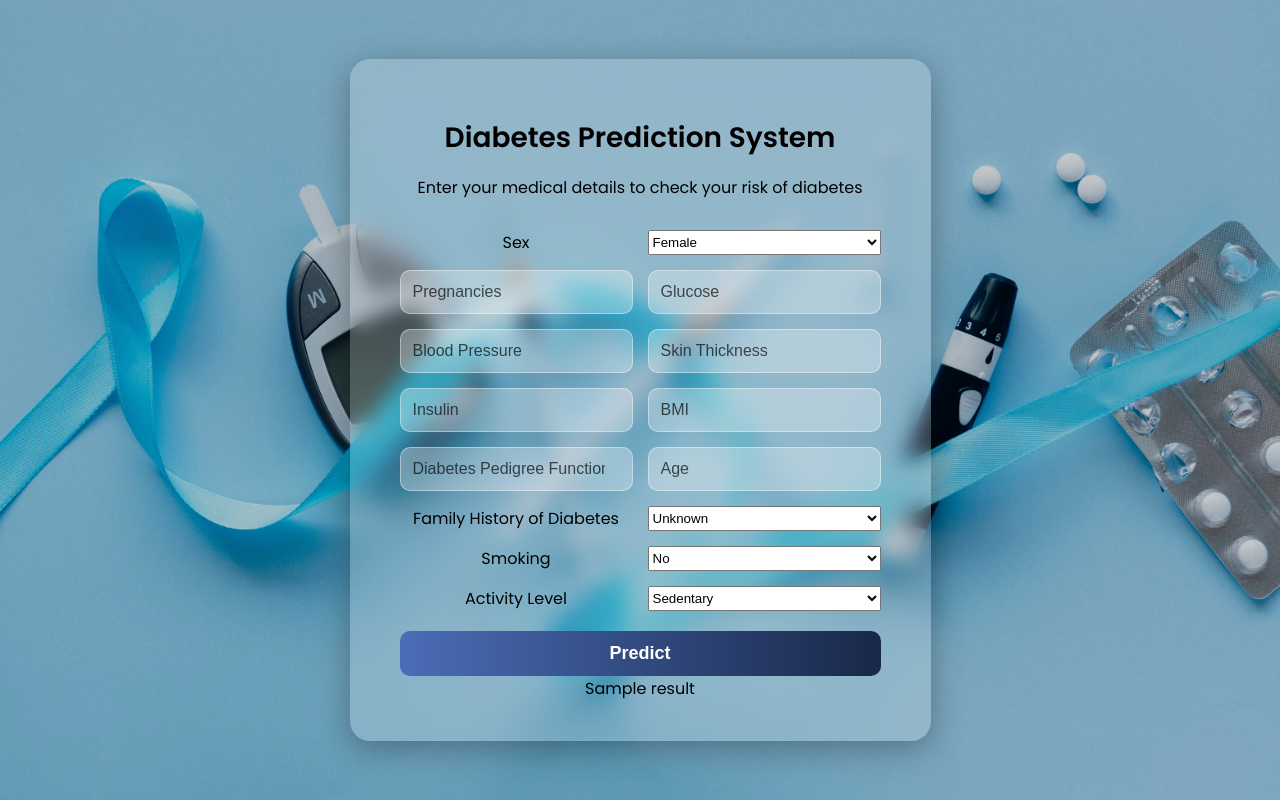
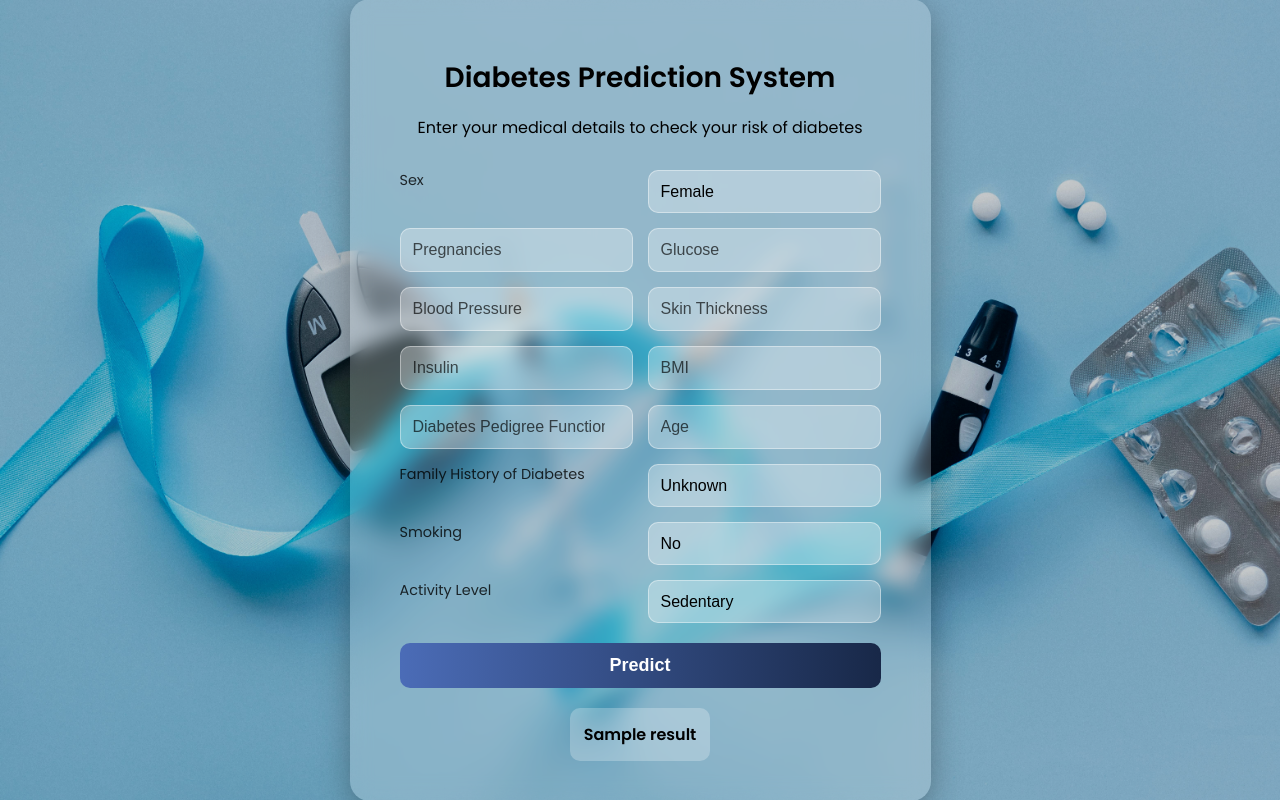
Before and after one commit to Abaidullahbutt/Diabetes_Prediction_AI, a Flask app: template templates/index.html in a window 1280 px wide. Run offline with Flask 3, Linux system fonts and the light colour scheme; the template is opened without the code that fills it: most values are stand-ins (such as "Sample title", 1, 10 or a date in 2020); parts of the project's set-up code (start-up, migrations or seed data) failed here and were passed over.

Commit message:
Style selects/labels and result box for consistent UI

```diff
--- a/static/style.css
+++ b/static/style.css
@@ -65,18 +65,57 @@ body, html {
 }
 
 /* Inputs */
-input {
+input, select {
     padding: 12px;
     border-radius: 10px;
     border: 1px solid rgba(255, 255, 255, 0.4);
     background: rgba(255, 255, 255, 0.3);
     color: #000;
     font-size: 16px;
+    -webkit-appearance: none; /* remove default arrow on Safari */
+    -moz-appearance: none;
+    appearance: none;
 }
 
 input::placeholder {
     color: #000000aa;
 }
+
+/* Labels for accessibility and clarity */
+label {
+    display: block;
+    text-align: left;
+    font-size: 0.9rem;
+    color: #000000cc;
+    margin-bottom: 6px;
+}
+
+/* Disabled inputs/selects (e.g., Pregnancies when Sex=Male) */
+input:disabled, select:disabled {
+    opacity: 0.7;
+    filter: grayscale(10%);
+    cursor: not-allowed;
+}
+
+/* Result box styling */
+.result-box {
+    margin-top: 20px;
+    font-weight: 600;
+    padding: 14px;
+    border-radius: 10px;
+    font-size: 16px;
+    background: rgba(255,255,255,0.25);
+    color: #000;
+    display: inline-block;
+    text-align: left;
+}
+
+.result-box .meta {
+    margin-top: 8px;
+    font-size: 13px;
+    color: #00000099;
+}
+
 
 /* Button */
 button {
```
